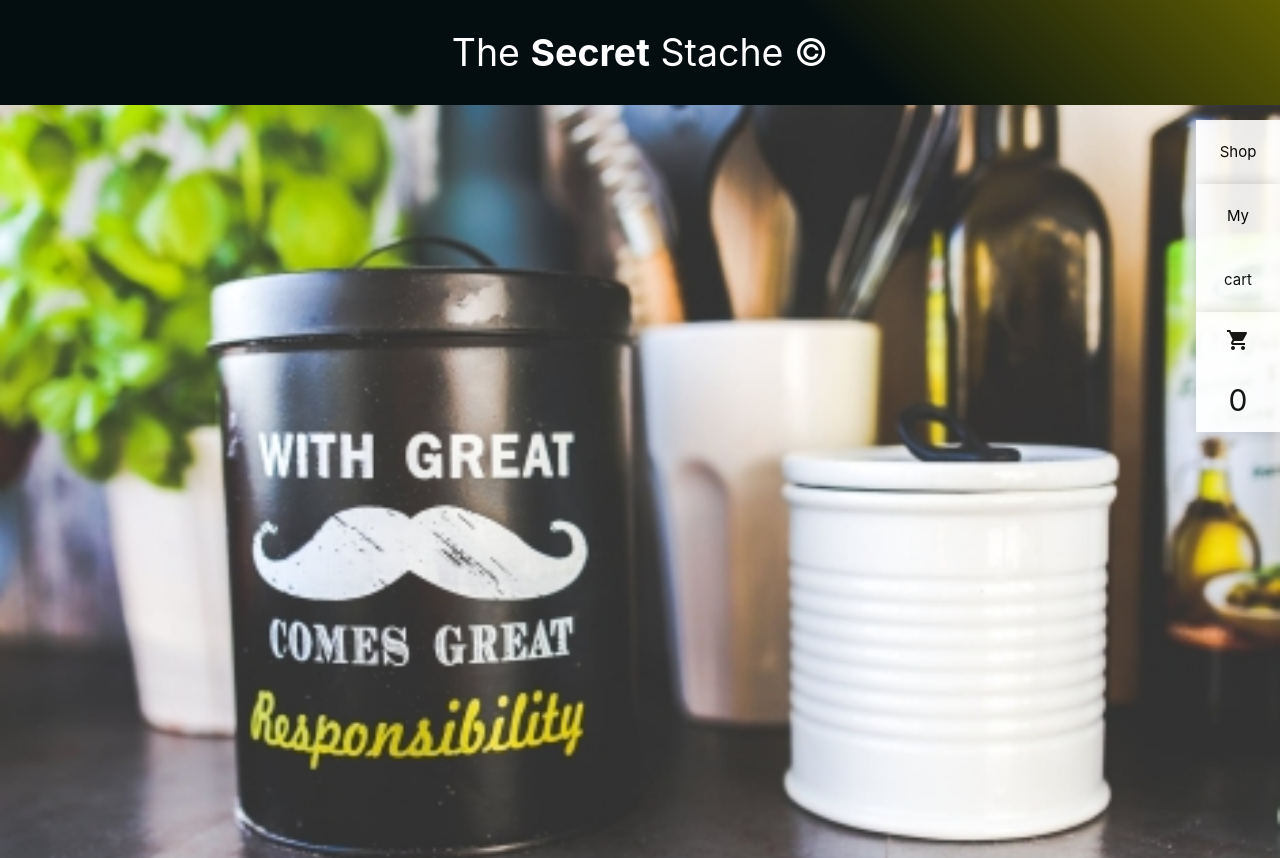
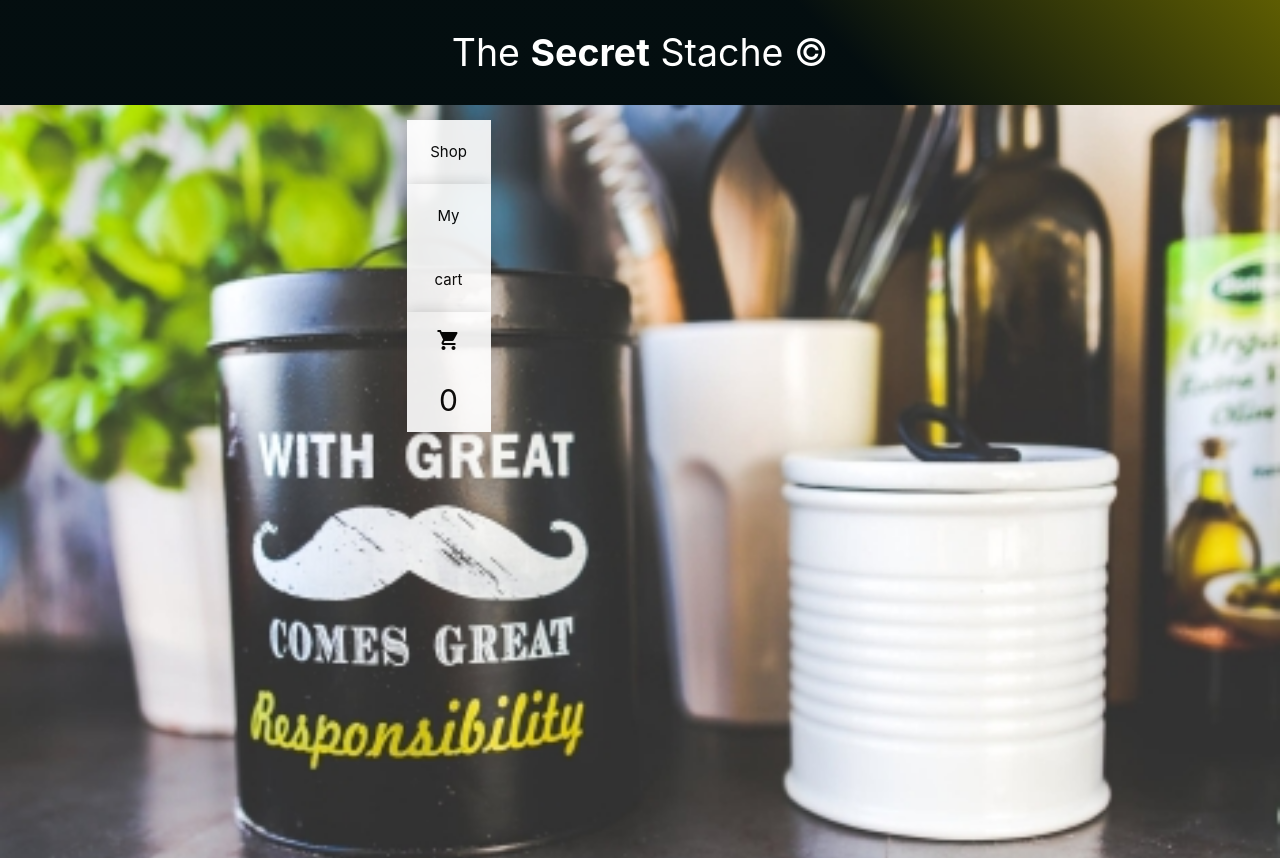
Before and after one commit to milano12345/speakerSource, a React (Create React App) app in the folder shopping-cart/: page / in a window 1280 px wide. Shown: the top 858 px of the page. Built offline with nearby package versions, Linux system fonts and the light colour scheme; no server answers.

Commit message:
updated floater posistion

```diff
--- a/shopping-cart/src/index.css
+++ b/shopping-cart/src/index.css
@@ -69,9 +69,8 @@ nav {
 
 .floater {
     position: fixed;
-    width: 100%;
     top: 8rem;
-    left: 0;
+    left: 27.1rem;
     display: flex;
     justify-content: flex-end;
     flex-direction: column;
```
